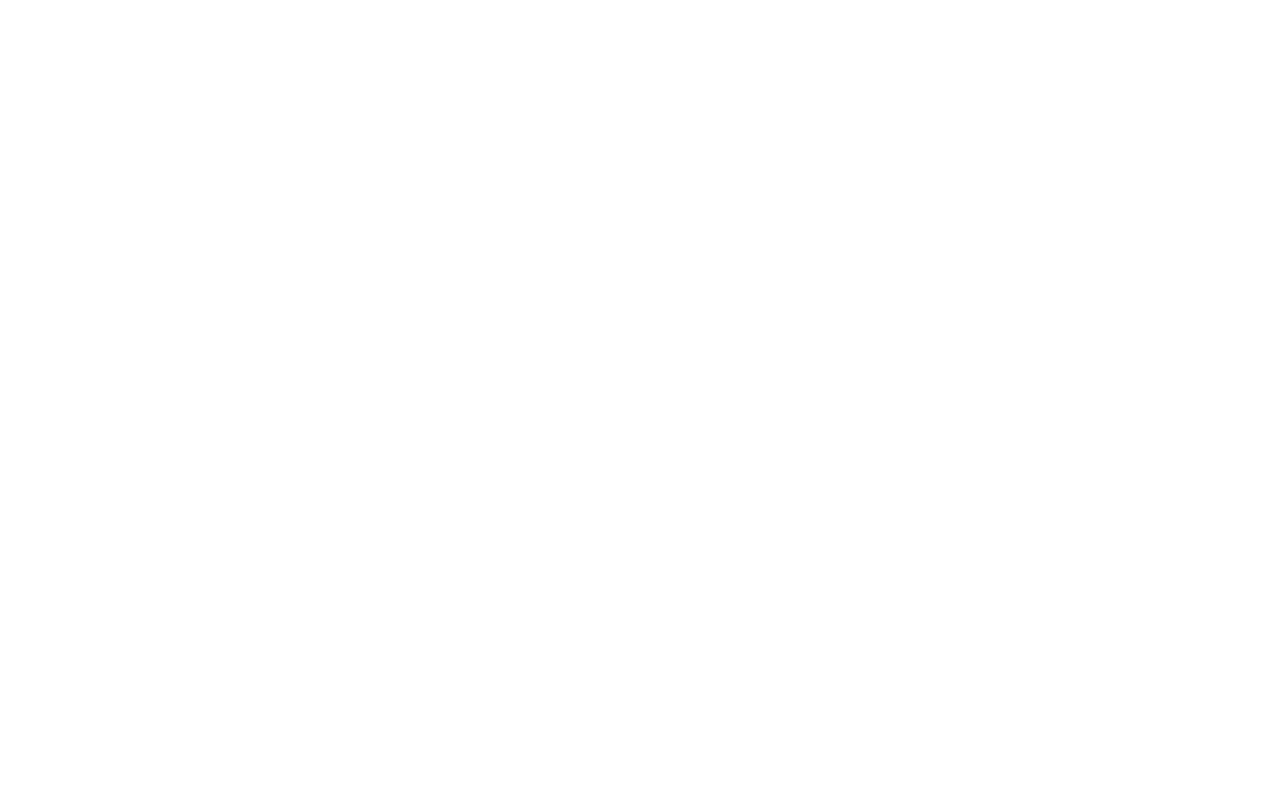
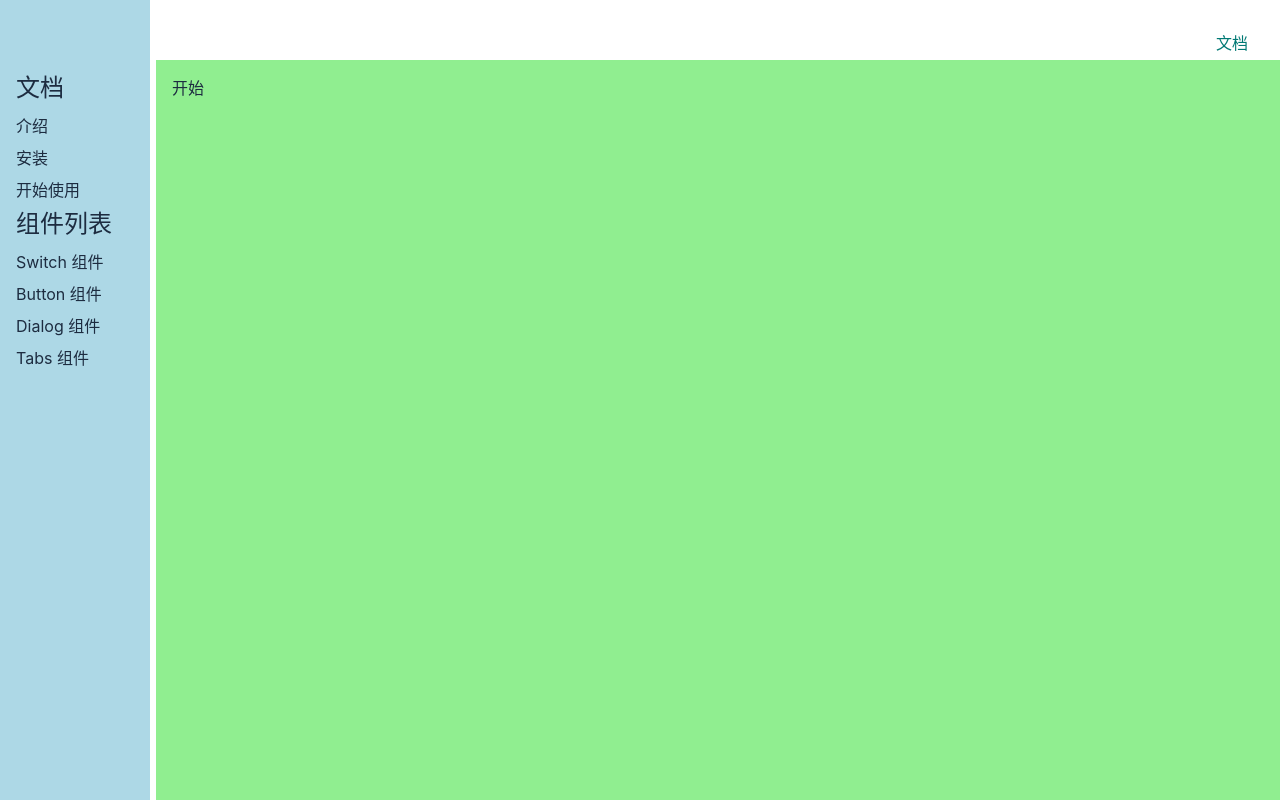
Before and after one commit to hkl1223/gulu-ui, a Vue app in the folder gulu-ui/: page /#/Doc/get-started in a window 1280 px wide. Before the commit this address had no page. Built offline with nearby package versions, Linux system fonts and the light colour scheme; a small style sheet from the web is missing.

Commit message:
创建路由

```diff
--- a/gulu-ui/src/views/Doc.vue
+++ b/gulu-ui/src/views/Doc.vue
@@ -4,6 +4,19 @@
 
     <div class="content">
         <aside v-if="menuVisible">
+          <h2>文档</h2>
+          <ol>
+            <li>
+              <router-link to="/doc/Intro">介绍</router-link>
+            </li>
+            <li>
+              <router-link to="/doc/install">安装</router-link>
+            </li>
+            <li>
+              <router-link to="/doc/get-started">开始使用</router-link>
+            </li>
+          </ol>
+
             <h2>组件列表</h2>
             <ol>
                 <li>
--- /dev/null
+++ b/gulu-ui/src/views/GetStarted.vue
@@ -0,0 +1,15 @@
+<template>
+  <div>
+      开始
+  </div>
+</template>
+
+<script>
+export default {
+
+}
+</script>
+
+<style>
+
+</style>
--- /dev/null
+++ b/gulu-ui/src/views/Install.vue
@@ -0,0 +1,15 @@
+<template>
+  <div>
+      安装
+  </div>
+</template>
+
+<script>
+export default {
+
+}
+</script>
+
+<style>
+
+</style>
--- /dev/null
+++ b/gulu-ui/src/views/Intro.vue
@@ -0,0 +1,15 @@
+<template>
+  <div>
+      Intro
+  </div>
+</template>
+
+<script>
+export default {
+
+}
+</script>
+
+<style>
+
+</style>
```
Also changed, not shown: gulu-ui/src/router.ts (+6 -1 lines).
